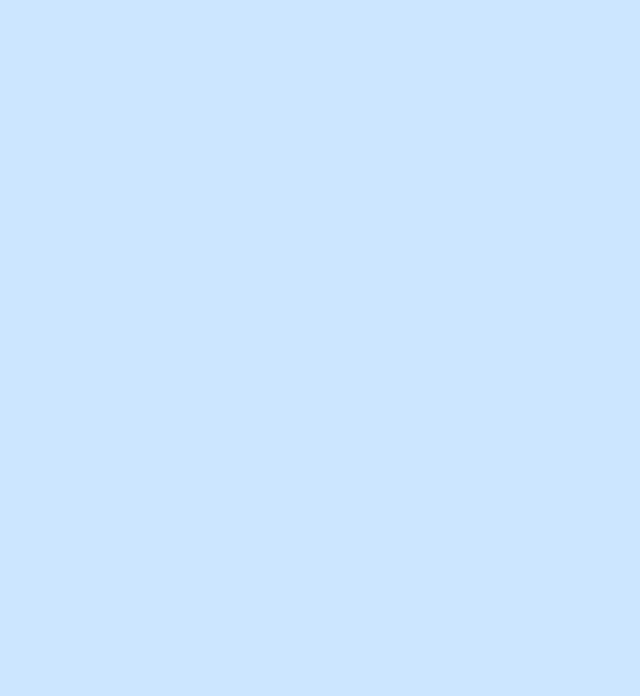
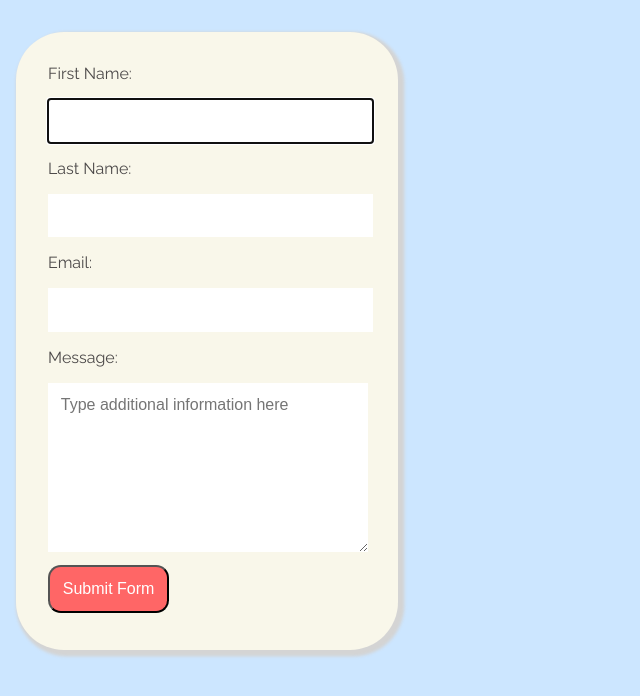
Before and after one commit to ashleychilders/hw_listeners_childers_ashley, a plain HTML site: page index.html in a window 1280 px wide. Shown: the whole page, without its empty margins (0-640 px from the left). Drawn offline with Linux system fonts and the light colour scheme.

Commit message:
Edit form layout and details

```diff
--- a/css/main.css
+++ b/css/main.css
@@ -17,63 +17,50 @@ body {
 }
 
 #container {
-    width: 900px;
-    margin: auto;
+    align-self: center;
+    margin-left: 1em;
+    position: relative;
 }
 
-#form {
-    width: 700px;
-    margin: auto;
+form {
+    width: 350px;
+    padding: 1em;
     margin-bottom: 3em;
+    margin-top: 2em;
     background-color: #f9f7ea;
-    -webkit-border-radius: 30px 30px 30px 30px;
-    border-radius: 30px 30px 30px 30px;
-    -webkit-box-shadow: 5px 5px 5px 5px #d4d4d4;
-    box-shadow: 5px 5px 5px 5px #d4d4d4;
-}
-
-legend {
-    font-family: 'Raleway', sans-serif;
-    color: #4c4949;
-    font-size: 3em;
-    text-align: center;
-    padding: 1.5em;
+    -webkit-border-radius: 3em 3em 3em 3em;
+    border-radius: 3em 3em 3em 3em;
+    -webkit-box-shadow: 0.2em 0.2em 0.2em 0.2em #d4d4d4;
+    box-shadow: 0.2em 0.2em 0.2em 0.2em #d4d4d4;
 }
 
 label {
     display: block;
     font-family: 'Raleway', sans-serif;
-    font-size: 2.2em;
+    font-size: 1em;
     color: #4c4949;
-    margin-left: 1em;
-    padding: 1em 3em 1em 3em;
+    padding: 1em;
 }
 
 input[type="text"],
+input[type="email"],
 textarea {
-    border: 0.3em #393838;
+    border: 0.1em #393838;
     padding: 0.8em;
-}
-
-input[type="email"] {
-    border: 0.8empx #393838;
-    padding: 2em;
-    margin-left: 3em;
-}
-
-textarea {
-    margin-left: 15px;
-    padding: 4px;
+    margin-left: 1em;
 }
 
 #buttons {
-    margin-left: 500px;
+    margin-left: 1em;
+    margin-top: 0.3em;
+    margin-bottom: 0.3em;
 }
 
 input[type="submit"] {
-    padding: 9px;
-    margin-bottom: 10px;
-    border-radius: 10px;
+    padding: 0.8em;
+    margin-top: 0.5em;
+    margin-bottom: 1em;
+    border-radius: 0.8em;
     background-color: #ff6666;
     color: white;
 }
--- a/index.html
+++ b/index.html
@@ -5,12 +5,32 @@
     <meta name="viewport" content="width=device-width, initial-scale=1">
      <meta http-equiv="x-ua-compatible" content="ie=edge">
     <title>Listeners Form</title>
+    <link href="https://fonts.googleapis.com/css?family=Raleway" rel="stylesheet">
     <meta name="description" content="">
     <link rel="stylesheet" href="css/vendor/normalize.min.css">
     <link rel="stylesheet" href="css/main.css">
 </head>
 <body>
     <div id="container" class="site-container">
+        <form action="mailto:ashley.childers@gmail.com" method=	"post" id="contactform">
+
+            <label for="name">First Name:</label>
+            <input type="text" name="firstName" autocomplete="on" id="firstName" size="30" autofocus/>
+
+            <label for="lname">Last Name:</label>
+            <input type="text" name="lastName" autocomplete="on" id="lastName" size="30"/>
+
+            <label for="email">Email:</label>
+            <input type="email" id="email" name="email" size="30">
+
+            <label for="Message">Message:</label>
+            <textarea name="message" id="message" rows="8" cols="30" placeholder="Type additional information here"></textarea>
+
+    		<div id="buttons">
+            <input type="submit" name="submit" id="sendform" value="Submit Form" />
+            </div>
+
+        </form>
     </div>
 
 
--- a/js/main.js
+++ b/js/main.js
@@ -0,0 +1,4 @@
+var submitform = document.getElementById( 'sendform');
+sendform.addEventListener( "submit", function () );{
+
+}
```
